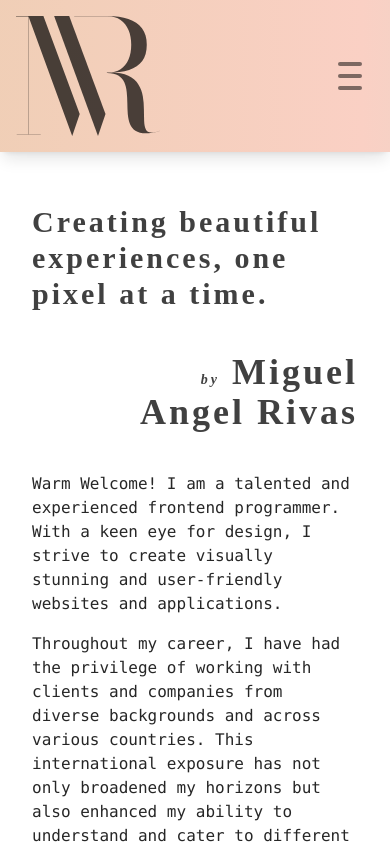
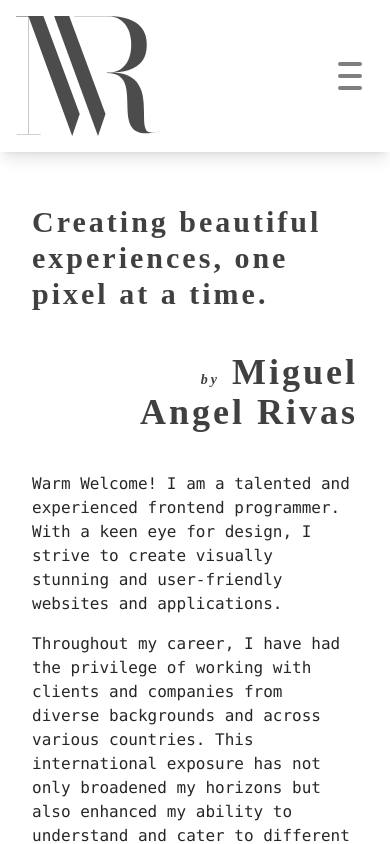
Before and after one commit to miuel/porfolio, a React (Create React App) app in the folder my-portfolio/: page / in a window 390 px wide. Shown: the top 844 px of the page. Built offline with nearby package versions, Linux system fonts and the light colour scheme.

Commit message:
removed animated effect in header

```diff
--- a/my-portfolio/src/components/Footer.js
+++ b/my-portfolio/src/components/Footer.js
@@ -5,7 +5,7 @@ import Marquee from "../components/Marquee";
 
 const Footer = () => {
   return (
-    <footer className="w-full pt-20 gap-8">
+    <footer className="w-full pt-20">
       {/* <Marquee
         data={data.footer}
         repeatTimes={3}
--- a/my-portfolio/src/components/Navigation.js
+++ b/my-portfolio/src/components/Navigation.js
@@ -43,12 +43,7 @@ const Navigation = () => {
   };
 
   return (
-    <nav
-      className={`${!isMobile && selectedOption !== "/contact" && "animated-gradient"} ${isMobile && "animated-gradient"} sticky top-0 z-10 md:mb-20 shadow-lg ${!isScrolling
-        ? "opacity-100 transition-all duration-300"
-        : " opacity-0 transition-all duration-300"
-        }`}
-    >
+    <nav className={` bg-transparent sticky top-0 z-10 md:mb-20 shadow-lg `}>
       {/* <Marquee
         data={data.footer}
         repeatTimes={3}
@@ -70,39 +65,45 @@ const Navigation = () => {
           <Loading />
         )}
 
-
-
         {isMobile && (
           <button
             className="flex flex-col h-12 w-12 justify-center items-center group"
             onClick={() => setIsOpen(!isOpen)}
           >
             <div
-              className={`${genericHamburgerLine} ${isOpen
+              className={`${genericHamburgerLine} ${
+                isOpen
                   ? "rotate-45 translate-y-3 opacity-50 group-hover:opacity-100"
                   : "opacity-50 group-hover:opacity-100"
-                }`}
+              }`}
             />
-            <div className={`${genericHamburgerLine} ${isOpen ? "opacity-0" : "opacity-50 group-hover:opacity-100"}`} />
             <div
-              className={`${genericHamburgerLine} ${isOpen
+              className={`${genericHamburgerLine} ${
+                isOpen ? "opacity-0" : "opacity-50 group-hover:opacity-100"
+              }`}
+            />
+            <div
+              className={`${genericHamburgerLine} ${
+                isOpen
                   ? "-rotate-45 -translate-y-3 opacity-50 group-hover:opacity-100"
                   : "opacity-50 group-hover:opacity-100"
-                }`}
+              }`}
             />
           </button>
         )}
 
         <div
-          className={`w-full md:w-auto md:flex flex-grow ${isOpen ? "block ease-out " : "hidden"
-            } md:block`}
+          className={`w-full md:w-auto md:flex flex-grow ${
+            isOpen ? "block ease-out " : "hidden"
+          } md:block`}
         >
           <ul className="w-full flex flex-col items-end mt-8 md:mt-0 md:flex-row justify-end gap-2 md:gap-6">
             {data?.navigation.map((option, index) => (
               <NavLink
                 to={option.url}
-                className={`text-sm w-fit hover:bg-white px-1 ${option.url === selectedOption ? "bg-white" : ""
-                  }`}
+                className={`text-sm w-fit hover:bg-white px-1 ${
+                  option.url === selectedOption ? "bg-white" : ""
+                }`}
                 key={index.toString()}
                 onClick={() => handlePageSelected(option.url)}
               >
```
